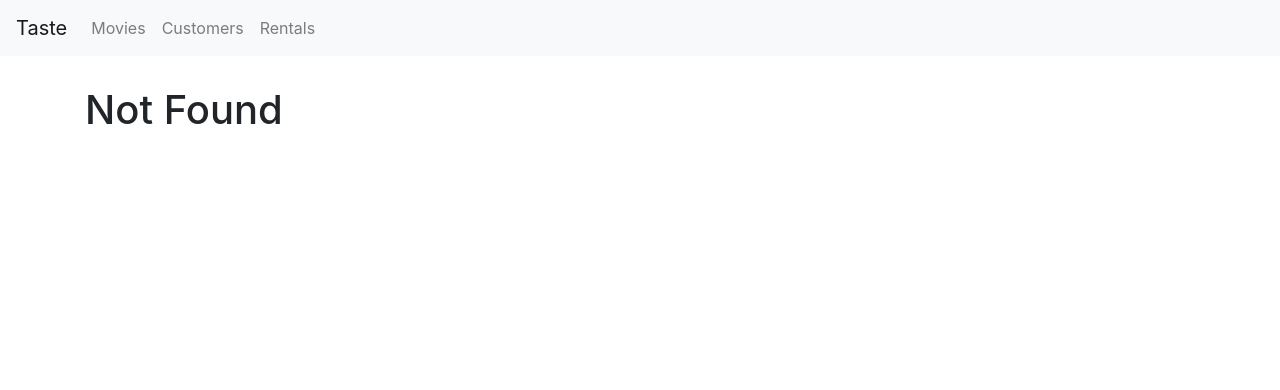
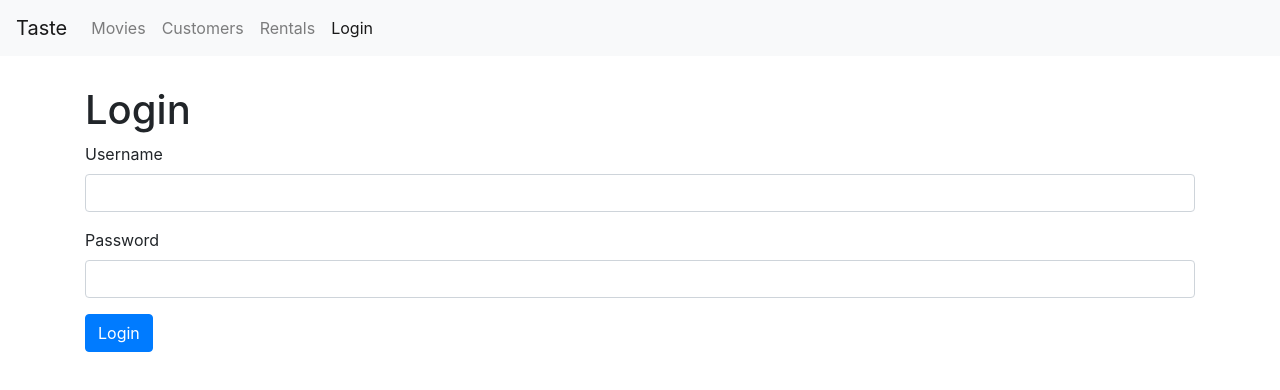
Before and after one commit to yangkai007/React_Movies, a React (Create React App) app: page /login in a window 1280 px wide. Before the commit this address led to /not-found. Shown: the top 390 px of the page. Built offline with nearby package versions, Linux system fonts and the light colour scheme.

Commit message:
创建登录表单

```diff
--- a/src/App.js
+++ b/src/App.js
@@ -6,6 +6,7 @@
 import NotFound from "./components/notFound"
 import MovieForm from "./components/movieForm"
 import NavBar from "./components/navBar"
+import LoginForm from "./components/loginForm"
 
 class App extends Component {
   render() {
@@ -14,6 +15,7 @@
         <NavBar />
         <main className="container">
           <Switch>
+            <Route path="/login" component={LoginForm} />
             <Route path="/movies/:id" component={MovieForm} />
             <Route path="/movies" component={Movies} />
             <Route path="/customers" component={Customers} />
--- /dev/null
+++ b/src/components/loginForm.jsx
@@ -0,0 +1,24 @@
+import React, { Component } from "react"
+
+class LoginForm extends Component {
+  render() {
+    return (
+      <div>
+        <h1>Login</h1>
+        <form>
+          <div className="form-group">
+            <label htmlFor="username">Username</label>
+            <input id="username" type="text" className="form-control" />
+          </div>
+          <div className="form-group">
+            <label htmlFor="password">Password</label>
+            <input id="password" type="text" className="form-control" />
+          </div>
+          <button className="btn btn-primary">Login</button>
+        </form>
+      </div>
+    )
+  }
+}
+
+export default LoginForm
--- a/src/components/navBar.jsx
+++ b/src/components/navBar.jsx
@@ -29,6 +29,9 @@
           <NavLink className="nav-item nav-link" to="/rentals">
             Rentals
           </NavLink>
+          <NavLink className="nav-item nav-link" to="/login">
+            Login
+          </NavLink>
         </div>
       </div>
     </nav>
```
